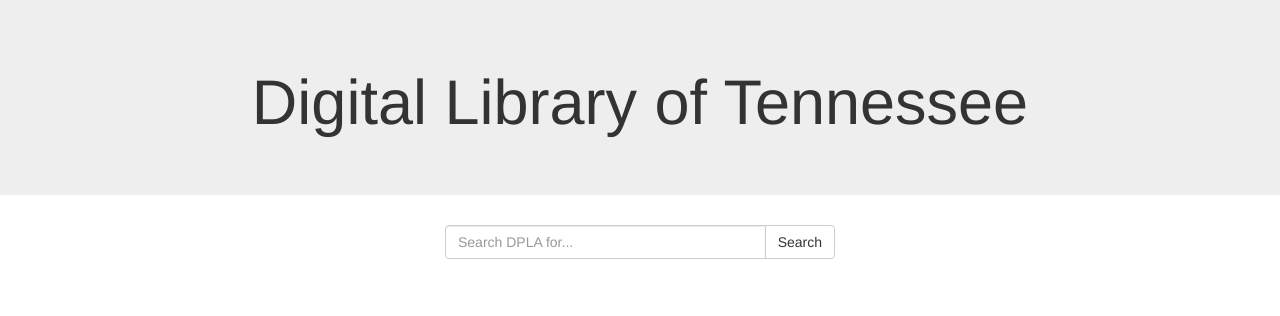
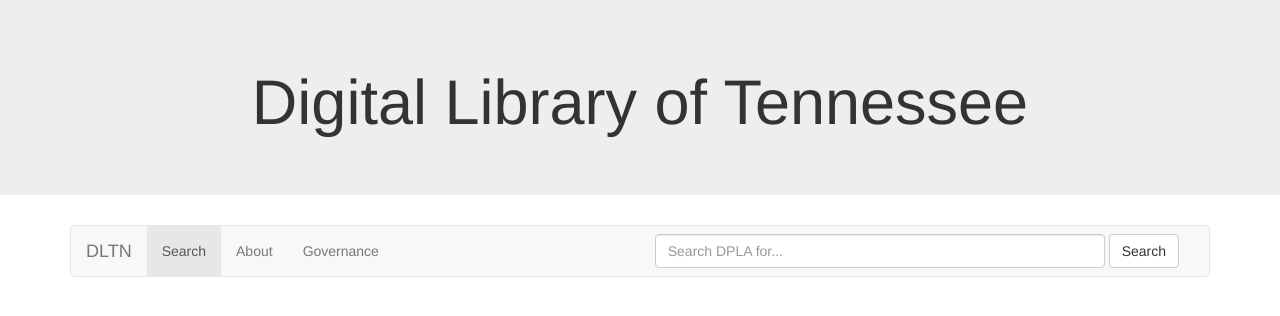
Before and after one commit to markpbaggett/dltn_flask, a Flask app: page / in a window 1280 px wide. Shown: the top 316 px of the page. Run offline with Flask 2, Linux system fonts and the light colour scheme; parts of the project's set-up code (start-up, migrations or seed data) failed here and were passed over; some libraries are stand-ins or nearby versions.

Commit message:
Add navigation bar.

```diff
--- a/app/templates/header.html
+++ b/app/templates/header.html
@@ -1,8 +1,47 @@
 {% extends "base.html" %}
 {% block header %}
-<div class="jumbotron text-center">
-  <h1>Digital Library of Tennessee</h1>
-</div>
-{% block content %}
+    <div class="jumbotron text-center">
+        <h1>Digital Library of Tennessee</h1>
+    </div>
+    <div class="container">
+        <div class="row">
+            <div class="col-md-12 col-xs-12">
+                <nav class="navbar navbar-default">
+                    <div class="container-fluid">
+                        <div class="navbar-header">
+                            <button type="button" class="navbar-toggle collapsed" data-toggle="collapse"
+                                    data-target="#bs-example-navbar-collapse-1" aria-expanded="false">
+                                <span class="sr-only">Toggle navigation</span>
+                                <span class="icon-bar"></span>
+                                <span class="icon-bar"></span>
+                                <span class="icon-bar"></span>
+                            </button>
+                            <a class="navbar-brand" href="/">DLTN</a>
+                        </div>
+
+                        <!-- Collect the nav links, forms, and other content for toggling -->
+                        <div class="collapse navbar-collapse" id="bs-example-navbar-collapse-1">
+                            <ul class="nav navbar-nav">
+                                <li class="active"><a href="/index">Search <span class="sr-only">(current)</span></a>
+                                </li>
+                                <li><a href="/about">About</a></li>
+                                <li><a href="/governance">Governance</a></li>
+                                </ul>
+                                <form action="" method="post" name="search" class="navbar-form navbar-right">
+                                    <div class="form-group">
+                                        {{ form.searchtext(class="form-control", size=50, placeholder="Search DPLA for...") }}
+                                    </div>
+                                    <button class="btn btn-default" type="button">Search</button>
+                                </form>
+
+                        </div>
+                    </div>
+                </nav>
+            </div>
+
+        </div>
+    </div>
+
+    {% block content %}
+    {% endblock %}
 {% endblock %}
-{% endblock %}
--- a/app/templates/index.html
+++ b/app/templates/index.html
@@ -2,33 +2,15 @@
 {% block content %}
     <div class="container">
         <div class="row">
-        <div class="col-sm-4">
-        </div>
-        <div class="col-sm-4">
-            <div class="row">
-                <div class="input-group">
-                    <form action="" method="post" name="search" id="search-box">
-                    {{ form.searchtext(class="form-control", size=80, placeholder="Search DPLA for...") }}
-                    <span class="input-group-btn">
-                        <button class="btn btn-default" type="button">Search</button>
-                    </span>
-                        </form><br/>
-                </div>
-            </div>
-        </div>
-        <div class="col-sm-4">
-        </div>
-    </div>
-    </div>
-    <div class="container">
-        <div class="row">
-            {%  if facets %}
+            {% if facets %}
                 <div class="facets hidden-sm hidden-xs">
                     <div class="col-md-12">
                         <h2>Facet by Institution</h2>
                         {% for facet in facets %}
                             {% set newfacet = facet.place %}
-                            <p><a href="/search={{ searchterm }}&place={{ newfacet }}">{{ facet.place }}: {{ facet.results }}</a></p>
+                            <p>
+                                <a href="/search={{ searchterm }}&place={{ newfacet }}">{{ facet.place }}: {{ facet.results }}</a>
+                            </p>
                         {% endfor %}
                     </div>
                 </div>
@@ -41,14 +23,15 @@
                                         <img class="img-responsive overflow-img" src="{{ thing.image }}" alt="test"/>
                                     </a>
                                     <div class="caption">
-                                    <h6><a href="{{ thing.link }}">{{ thing.title }}</a> - Available from: {{ thing.dataProvider }}</h6>
+                                        <h6><a href="{{ thing.link }}">{{ thing.title }}</a> - Available
+                                            from: {{ thing.dataProvider }}</h6>
                                     </div>
                                 </div>
                             </div>
                         {% endfor %}
                     </div>
                 {% endif %}
-            {% elif things%}
+            {% elif things %}
                 {% for thing in things %}
                     <div class="col-xs-6 col-md-3">
                         <div class="thumbnail thumb">
@@ -56,7 +39,8 @@
                                 <img class="img-responsive overflow-img" src="{{ thing.image }}" alt="test"/>
                             </a>
                             <div class="caption">
-                                <h6><a href="{{ thing.link }}">{{ thing.title }}</a> - Available from: {{ thing.dataProvider }}</h6>
+                                <h6><a href="{{ thing.link }}">{{ thing.title }}</a> - Available
+                                    from: {{ thing.dataProvider }}</h6>
                             </div>
                         </div>
                     </div>
```
Lines whose indentation alone changed are shown as unchanged.
